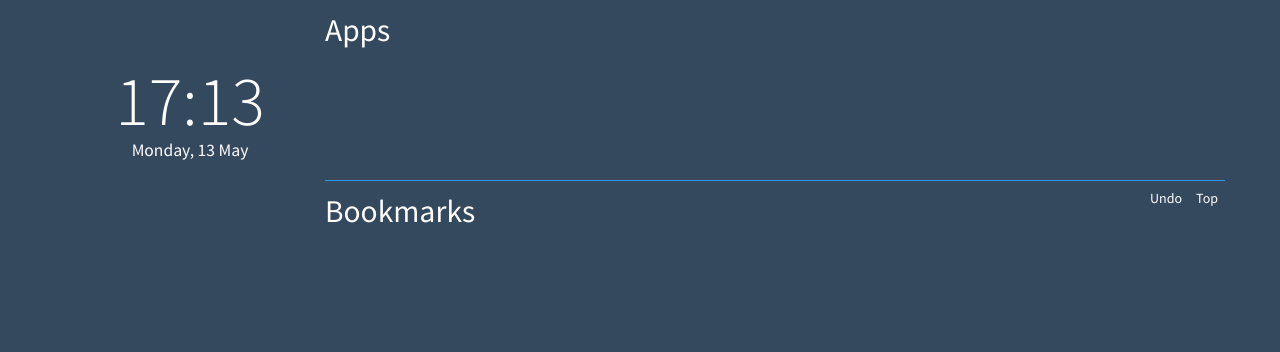
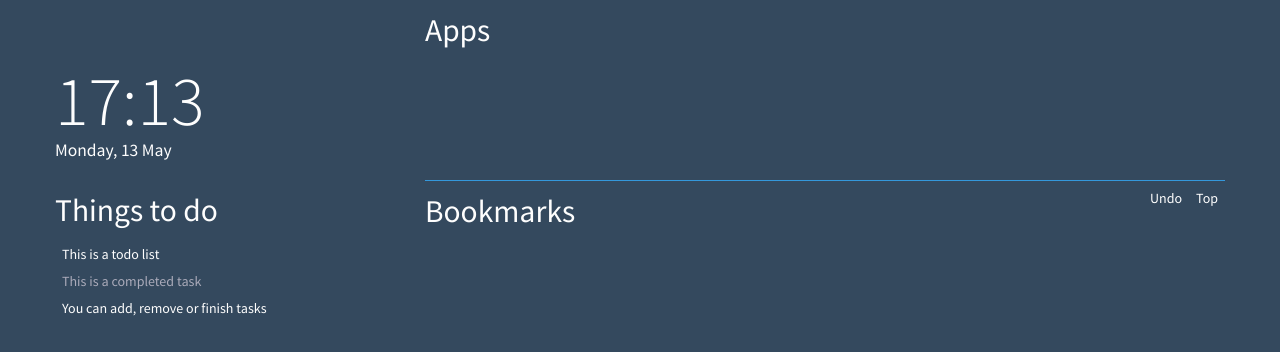
Before and after one commit to dmukhg/sane-start-page, a browser extension: page newtab.html in a window 1280 px wide. Drawn offline with Linux system fonts and the light colour scheme.

Commit message:
Add basic todo list view, allow viewing only

```diff
--- a/css/base.css
+++ b/css/base.css
@@ -22,12 +22,12 @@ h1#time {
 display: block;
 font-size: 5em;
 
-  text-align: center;
+text-align: left;
 padding: 1em 0 0 0;
 }
 
 h2#date {
-  text-align: center;
+text-align: left;
 font-weight: 400;
   font-size: 1.25em;
 }
@@ -145,3 +145,51 @@ div#apps-list ul li a:hover {
   background-color: #ecf0f1;
   -webkit-transition: background-color 1s;
 }
+
+div#todo-list ul {
+  margin-left: 0;
+}
+
+div#todo-list ul li {
+  list-style-type: none;
+  padding: 0.25em 0.5em;
+
+  margin-right: 2em;
+  transition: background-color 1s;
+  -webkit-transition: background-color 1s;
+}
+
+div#todo-list ul li:hover {
+  transition: background-color 1s;
+  -webkit-transition: background-color 1s;
+  background-color: #7f8c8d;
+
+  list-style-type: none;
+}
+
+div#todo-list ul li .action {
+  visibility: hidden;
+  float: right;
+  display: block;
+  z-index: 9090;
+}
+
+div#todo-list ul li:hover .action {
+  visibility: visible;
+}
+
+div#todo-list ul li:hover .action a {
+  vertical-align: middle;
+  margin-left: 0.25em;
+  padding: 0.25em;
+  height: 100%;
+  display: inline-block;
+}
+
+div#todo-list ul li:hover .action a:hover {
+  background-color: #333;
+}
+
+div#todo-list ul li.done {
+  color: #ababba;
+}
--- /dev/null
+++ b/javascript/todo.js
@@ -0,0 +1,152 @@
+;(function (document, localStorage) {
+  /* Task objects for a key element in the model/view architecture. Task
+   * objects have a {string} description and a {boolean} done flag.
+   * {
+   *   'description' : "Some task to be here.",
+   *   'done'        : false
+   * }
+   */
+
+  var TodoModel = function (key, view) {
+    /* Takes a @param key to look up in the localStorage. If found, constructs
+     * a todo list out of the contents.  Notifies @param view when model
+     * updates. @param view maybe an object or an array of objects with an
+     * update(tasks) method.
+     */
+    this.key = key;
+    this.view = view;
+    this.tasks = [];
+
+    this.load();
+    this.notify();
+  };
+
+  (function(TodoModel) {
+    // Add all prototype methods for TodoModel
+    var _pro = TodoModel.prototype;
+    var _first_time_tasks = [{
+      'done': false,
+      'description': 'This is a todo list'
+    }, {
+      'done': true,
+      'description': 'This is a completed task'
+    }, {
+      'done': false,
+      'description': 'You can add, remove or finish tasks'
+    }];
+
+    _pro.load = function() {
+      /* Load tasks from localStorage */
+      var string = localStorage.getItem(this.key);
+
+      if (string === null) {
+        this.tasks = _first_time_tasks;
+        this.store();
+      } else {
+        // String found in localStorage, parse it
+        this.tasks = JSON.parse(string);
+      }
+    };
+
+    _pro.store = function() {
+      /* Save tasks to localStorage */
+      localStorage.setItem(this.key, JSON.stringify(this.tasks));
+      console.log(this.tasks);
+    };
+
+    _pro.notify = function() {
+      /* Notifies views of the changes by sending them the entire tasks list.
+       */
+      if (this.view.length !== undefined) {
+        // Views are supplied as a list
+        var v = this.view,
+            t = this.tasks;
+
+        for (var i=0; i<v.length; i++) {
+          v[i].update(t);
+        }
+      } else {
+        this.view.update(this.tasks);
+      }
+    };
+
+    _pro.update = function(tasks, stop_notify) {
+      /* Update the tasks attribute with the supplied @param tasks.
+       * Automatically calls store(). */
+      this.tasks = tasks;
+      this.store();
+
+      if (stop_notify !== undefined) {
+        return;
+      }
+
+      this.notify();
+    };
+  })(TodoModel);
+
+  var TodoView = function(selector) {
+    /* Takes a @param selector and renders the view within it. */
+    this.selector = document.getElementById(selector);
+  };
+
+  (function(TodoView) {
+    // Attach prototype methods
+    var _pro = TodoView.prototype;
+
+    _pro.update = function(tasks) {
+      /* Invoked by the model on state changes */
+      this.selector.innerHTML = '';
+
+      var i, task, li, actn, rm_btn, ed_btn, fin_btn
+          ul = document.createElement('ul');
+
+      for (i=0; i<tasks.length; i++) {
+        task = tasks[i];
+
+        // construct main text
+        li = document.createElement('li');
+        li.className = task.done ? 'done' : 'not-done';
+        li.innerHTML = task.description;
+
+        // construct action buttons
+        actn = document.createElement('div');
+        actn.className = 'action';
+
+        rm_btn = document.createElement('a');
+        rm_btn.innerHTML = '<i class="icon-remove icon-white"></i>';
+        rm_btn.href = '#todo-rm:' + i;
+        rm_btn.className = 'remove';
+
+        ed_btn = document.createElement('a');
+        ed_btn.innerHTML = '<i class="icon-pencil icon-white"></i>';
+        ed_btn.href = '#todo-ed:' + i;
+        ed_btn.className = 'edit';
+
+        fin_btn = document.createElement('a');
+        fin_btn.innerHTML = '<i class="icon-ok icon-white"></i>';
+        fin_btn.href = 'todo-fin:' + i;
+        fin_btn.className = 'finish';
+
+        actn.appendChild(rm_btn);
+        actn.appendChild(ed_btn);
+        actn.appendChild(fin_btn);
+
+        li.appendChild(actn);
+
+        ul.appendChild(li);
+      }
+
+      this.selector.appendChild(ul);
+    }
+  })(TodoView);
+
+  var setupTodo = function (key) {
+    var view = new TodoView('todo-list');
+        model = new TodoModel(key, view);
+  };
+
+  // Initiailization
+  document.addEventListener('DOMContentLoaded', function() {
+    setupTodo('todo');
+  });
+})(document, localStorage);
--- a/newtab.html
+++ b/newtab.html
@@ -15,11 +15,15 @@
   <body>
     <div class="container full-height">
       <div class="row">
-        <div class="span3">
+        <div class="span4">
           <h1 id="time">03:35</h1>
           <h2 id="date">October 13, Tuesday</h2>
+
+          <h2 class="bookmarks-heading">Things to do</h2>
+          <div id="todo-list">
+          </div>
         </div>
-        <div class="span9">
+        <div class="span8">
           <div class="row">
             <h2 class="bookmarks-heading">Apps</h2>
             <div id="apps-list"> </div>
@@ -37,5 +41,6 @@
     <script src="javascript/clock.js"></script>
     <script src="javascript/bookmarks.js"></script>
     <script src="javascript/apps.js"></script>
+    <script src="javascript/todo.js"></script>
   </body>
 </html>
```
Lines whose indentation alone changed are shown as unchanged.
